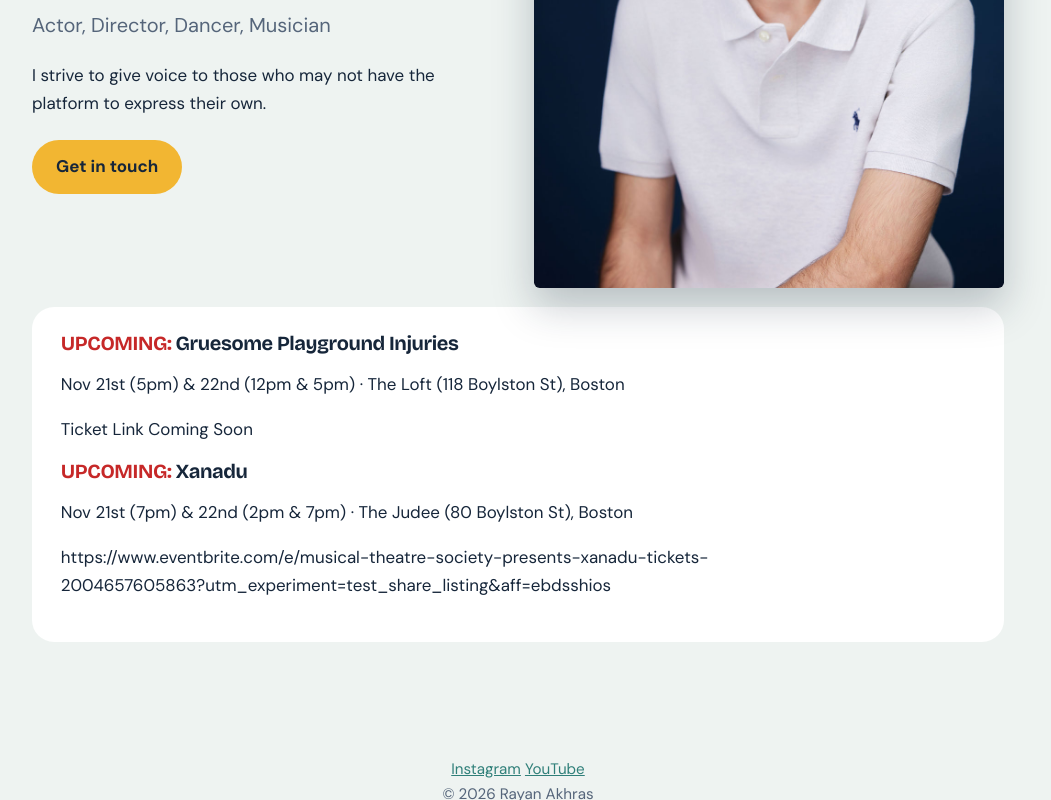
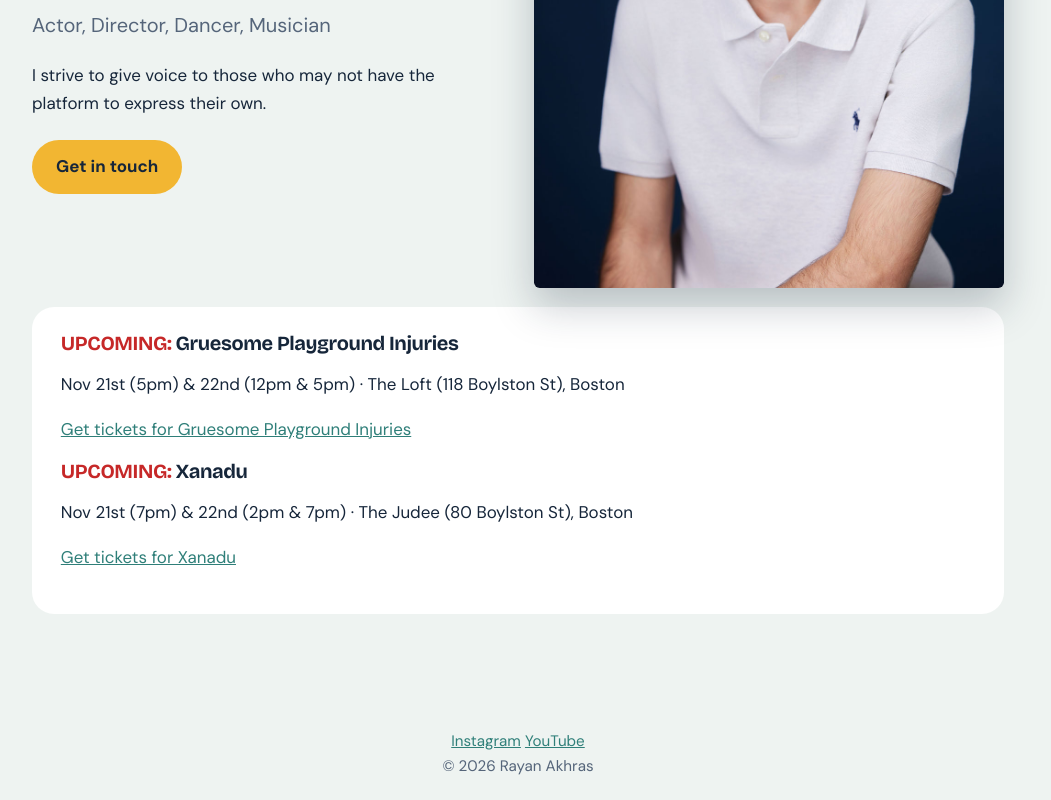
Before and after one commit to RayTMM/Rayan-Akhras-Website, a plain HTML site: page index.html in a window 1280 px wide. Shown: the part 448-1248 px from the top of the page, without its empty margins (122-1173 px from the left). Drawn offline with nearby package versions, Linux system fonts and the light colour scheme.

Commit message:
Added links

```diff
--- a/index.html
+++ b/index.html
@@ -46,10 +46,10 @@
     <div class="panel now">
         <h3><span class="sale">UPCOMING:</span> Gruesome Playground Injuries</h3>
         <p class="when">Nov 21st (5pm) & 22nd (12pm & 5pm) &middot; The Loft (118 Boylston St), Boston</p>
-        <p class="tickets"> Ticket Link Coming Soon </p>
+        <p class="tickets"><a href="https://www.eventbrite.com/e/gruesome-playground-injuries-boston-independent-production-tickets-2004588767967?aff=oddtdtcreator">Get tickets for Gruesome Playground Injuries</a></p>
         <h3><span class="sale">UPCOMING:</span> Xanadu</h3>
         <p class="when">Nov 21st (7pm) & 22nd (2pm & 7pm) &middot; The Judee (80 Boylston St), Boston</p>
-        <p class="tickets"> https://www.eventbrite.com/e/musical-theatre-society-presents-xanadu-tickets-2004657605863?utm_experiment=test_share_listing&aff=ebdsshios </p>
+        <p class="tickets"><a href="https://www.eventbrite.com/e/musical-theatre-society-presents-xanadu-tickets-2004657605863?utm_experiment=test_share_listing&aff=ebdsshios">Get tickets for Xanadu</a></p>
     </div>
 </main>
 <footer>
```
